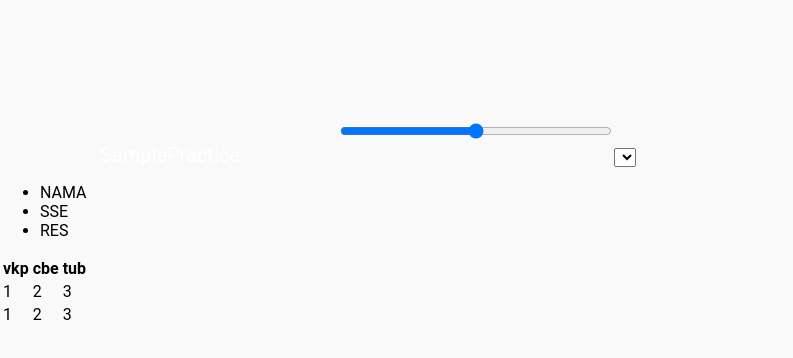
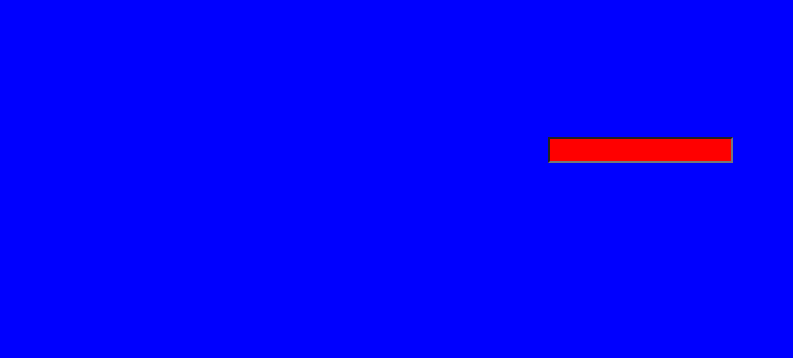
Before and after one commit to mahendransaminathan/csspractice, a React (Create React App) app: page / in a window 1280 px wide. Shown: the top 358 px of the page, without its empty margins (0-793 px from the left). Built offline with nearby package versions, Linux system fonts and the light colour scheme.

Commit message:
Displayed text box in center

```diff
--- a/src/App.css
+++ b/src/App.css
@@ -1,50 +1,23 @@
 body
 {
-    display: flex;
-    margin: 0;
-    padding: 0;
-    font-family: 'Roboto', sans-serif;
-    background-color: #f9f9f9;
-    align-items: left;
-    justify-content: left;
+
     width: 100%;
-    height: 100vh;
+    height: 100%;
+    background-color: blue;
+
 }
 
-.container
+.flex-container
 {
-    width: 100%;
-    height: 100vh;
     display: flex;
-    flex-direction: column;
-    background-color: black;
-    margin: 0 auto;
-    padding: 0 20px;
-    color: black;
+    height: 300px;
+    justify-content: center;
+    align-items: center;
 }
-.labelPractice
-{
-    font-size: 20px;
-    color: white;
-    margin-left: 100px;
-    margin-top: 50px;
-}
+
 .name
 {
-    width: 250px;
-    height: 40px;
-    background-color: white;
-    color: red;
-    border: #333 1px solid;
-    border-radius: 5px;
-    margin-left: 100px;
-    margin-top: 100px;
-    padding: 10px;
+    background-color: red;
+    height: 20px;
+
 }
-
-
-.li
-{
-   color: Red;
-   background-color: Blue;
-}
--- a/src/App.js
+++ b/src/App.js
@@ -4,32 +4,9 @@ import './App.css';
 function App() {
   return (
     <div className="App">
-      <header className="App-header">
-
-        <label className='labelPractice'>SamplePractice</label>
-
-        <input type="range" className="name"/>
-
-
-        <select>
-
-        </select>
-        <ul>
-	<li key ="vkp">NAMA </li>
-	<li key ="sse">SSE </li>
-	<li key ="RES">RES </li>
-	</ul>
-
-	<table>
-	<tr> <th>vkp </th> <th>cbe </th> <th>tub </th>
-	</tr>
-	<tr> <td>1 </td> <td>2 </td> <td>3 </td>
-	</tr>
-	<tr> <td>1 </td> <td>2 </td> <td>3 </td>
-	</tr>
-	</table>
-
-      </header>
+      <div className="flex-container">
+      <input type="text" className='name' />
+      </div>
     </div>
   );
 }
```
